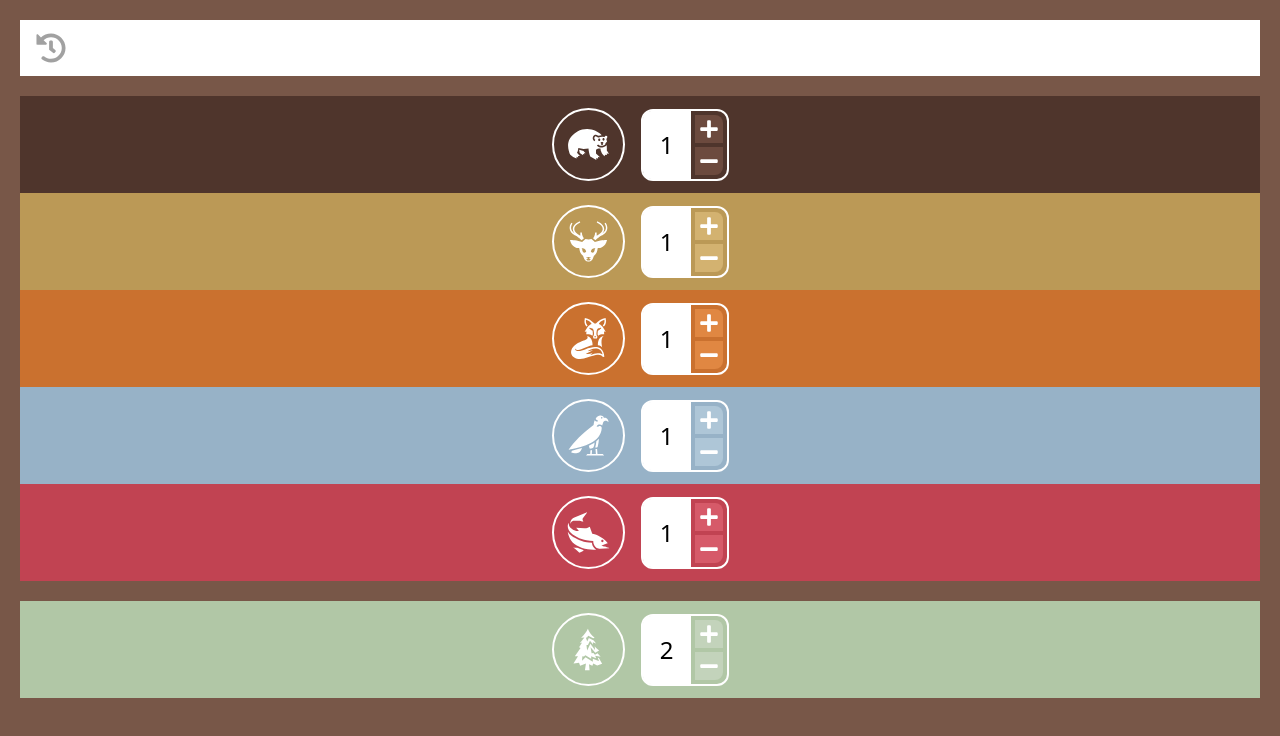
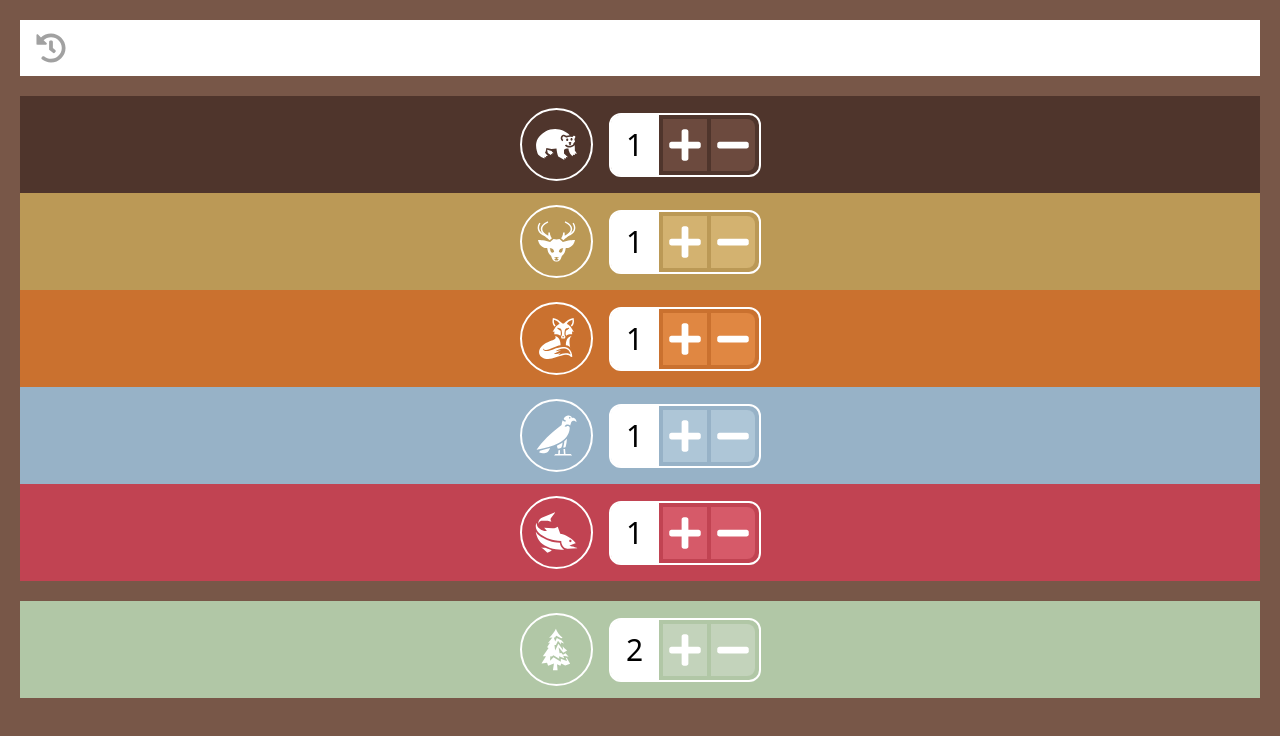
Before and after one commit to natafaye/cascadia-resource-tracker, a React (Vite) app: page / in a window 1280 px wide. Shown: the top 736 px of the page. Built offline with nearby package versions, Linux system fonts and the light colour scheme.

Commit message:
enlarged buttons

```diff
--- a/src/components/Counter.tsx
+++ b/src/components/Counter.tsx
@@ -19,18 +19,18 @@ export default function Counter({
                 <Component title={name} size={45} />
             </div>
             <div className="flex ms-4 border-2 border-white rounded-xl">
-                <div className="bg-white p-3 text-2xl text-black rounded-s-lg w-12 flex items-center justify-center">
+                <div className="bg-white p-3 text-3xl text-black rounded-s-lg w-12 flex items-center justify-center">
                     {tally}
                 </div>
-                <div className="flex flex-col gap-1 text-xl text-white p-1">
+                <div className="flex gap-1 text-4xl text-white p-1">
                     <button
-                        className={clsx("p-1 rounded-tr-lg", highlightClassName)}
+                        className={clsx("p-1", highlightClassName)}
                         onClick={() => updateTally(name, 1)}
                     >
                         <FaPlus />
                     </button>
                     <button
-                        className={clsx("p-1 rounded-br-lg", highlightClassName, "disabled:opacity-50")}
+                        className={clsx("p-1 rounded-e-lg", highlightClassName, "disabled:opacity-50")}
                         onClick={() => updateTally(name, -1)}
                         disabled={tally === 0}
                     >
```
